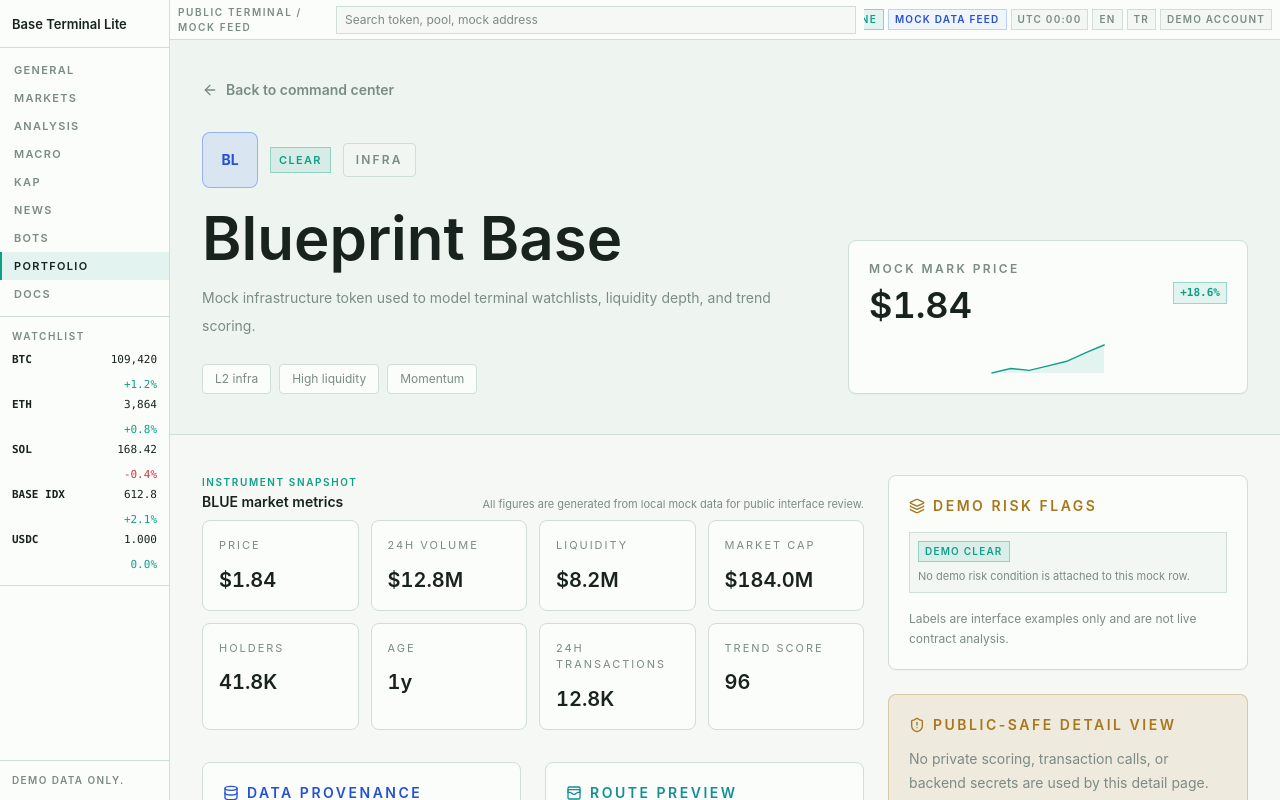
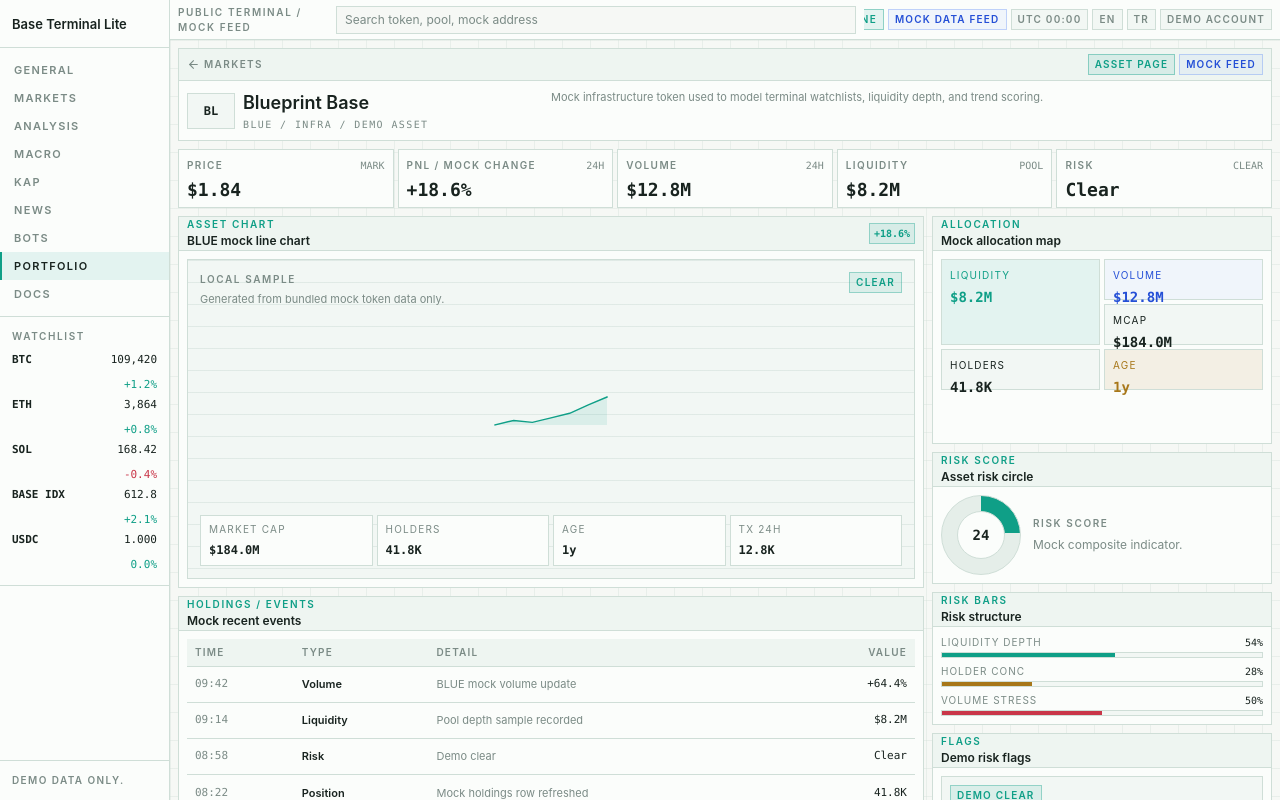
Before and after one commit to Edizemre1/base-market-terminal-lite, a Next.js app: page /tokens/blue in a window 1280 px wide. Shown: the top 800 px of the page. Built offline with nearby package versions, Linux system fonts and the light colour scheme.

Commit message:
style: rebuild token asset terminal

```diff
--- a/src/app/tokens/[symbol]/page.tsx
+++ b/src/app/tokens/[symbol]/page.tsx
@@ -1,25 +1,27 @@
 import type { Metadata } from "next";
 import Link from "next/link";
 import { notFound } from "next/navigation";
-import {
-  ArrowLeft,
-  ArrowRight,
-  Database,
-  Layers,
-  ShieldAlert,
-  WalletCards
-} from "lucide-react";
+import { ArrowLeft } from "lucide-react";
 import { PriceChange } from "@/components/PriceChange";
 import { RiskBadge, RiskFlagList } from "@/components/RiskBadge";
-import { SectionHeader } from "@/components/SectionHeader";
 import { Sparkline } from "@/components/Sparkline";
+import {
+  DonutMetric,
+  MiniBarList,
+  RecentEventsTable,
+  StatusPill,
+  TerminalPanel,
+  Treemap
+} from "@/components/TerminalWidgets";
 import { getTokenBySymbol, mockBaseTokens } from "@/data/mockTokens";
 import {
   formatAge,
   formatCompactCurrency,
   formatCurrency,
-  formatNumber
+  formatNumber,
+  formatPercent
 } from "@/lib/format";
+import type { RiskLevel, TokenMarketSnapshot } from "@/types/market";
 
 type TokenPageProps = {
   params: Promise<{
@@ -55,168 +57,243 @@ export default async function TokenDetailPage({ params }: TokenPageProps) {
     notFound();
   }
 
-  const stats = [
-    ["Price", formatCurrency(token.priceUsd, token.priceUsd < 0.1 ? 4 : 2)],
-    ["24h volume", formatCompactCurrency(token.volume24h)],
-    ["Liquidity", formatCompactCurrency(token.liquidityUsd)],
-    ["Market cap", formatCompactCurrency(token.marketCapUsd)],
-    ["Holders", formatNumber(token.holders)],
-    ["Age", formatAge(token.ageHours)],
-    ["24h transactions", formatNumber(token.transactions24h)],
-    ["Trend score", token.trendScore.toString()]
+  const headerMetrics = [
+    {
+      label: "Price",
+      value: formatCurrency(token.priceUsd, token.priceUsd < 0.1 ? 4 : 2),
+      meta: "mark"
+    },
+    { label: "PNL / mock change", value: formatPercent(token.priceChange24h), meta: "24h" },
+    { label: "Volume", value: formatCompactCurrency(token.volume24h), meta: "24h" },
+    { label: "Liquidity", value: formatCompactCurrency(token.liquidityUsd), meta: "pool" },
+    { label: "Risk", value: riskLabel(token.riskLevel), meta: token.riskLevel }
   ];
 
+  const events = buildRecentEvents(token);
+
   return (
-    <main className="bg-base-black">
-      <section className="border-b border-base-line bg-base-raised">
-        <div className="mx-auto max-w-7xl px-4 py-10 sm:px-6 lg:px-8">
+    <main className="terminal-grid min-h-[calc(100vh-40px)] bg-base-black p-2">
+      <section className="mb-2 border border-base-line bg-base-panel">
+        <div className="flex min-h-8 items-center justify-between border-b border-base-line bg-base-raised px-2">
           <Link
             href="/dashboard"
-            className="mb-8 inline-flex items-center gap-2 text-sm font-semibold text-base-muted transition hover:text-base-electric"
+            className="inline-flex items-center gap-1 text-[10px] font-semibold uppercase tracking-[0.14em] text-base-muted hover:text-base-mint"
           >
-            <ArrowLeft size={16} aria-hidden="true" />
-            Back to command center
+            <ArrowLeft size={13} aria-hidden="true" />
+            Markets
           </Link>
+          <div className="flex items-center gap-1">
+            <StatusPill label="Asset page" />
+            <StatusPill label="Mock feed" tone="blue" />
+          </div>
+        </div>
 
-          <div className="grid gap-8 lg:grid-cols-[1fr_400px] lg:items-end">
+        <div className="grid gap-2 p-2 lg:grid-cols-[minmax(240px,1fr)_2fr]">
+          <div className="flex items-center gap-2">
+            <span className="flex h-9 w-12 items-center justify-center border border-base-line bg-base-elevated font-mono text-[12px] font-semibold text-base-text">
+              {token.symbol.slice(0, 2)}
+            </span>
             <div>
-              <div className="mb-5 flex flex-wrap items-center gap-3">
-                <span className="flex h-14 w-14 items-center justify-center rounded-lg border border-base-blue/40 bg-base-blue/10 text-sm font-bold text-base-electric">
-                  {token.symbol.slice(0, 2)}
-                </span>
-                <RiskBadge level={token.riskLevel} />
-                <span className="rounded border border-base-line bg-base-elevated/70 px-3 py-2 text-xs font-semibold uppercase tracking-[0.18em] text-base-muted">
-                  {token.category}
-                </span>
-              </div>
+              <h1 className="text-lg font-semibold text-base-text">{token.name}</h1>
+              <p className="font-mono text-[10px] uppercase tracking-[0.14em] text-base-muted">
+                {token.symbol} / {token.category} / demo asset
+              </p>
+            </div>
+          </div>
+          <p className="text-[11px] leading-4 text-base-muted">{token.description}</p>
+        </div>
+      </section>
 
-              <h1 className="text-4xl font-semibold text-base-text md:text-6xl">
-                {token.name}
-              </h1>
-              <p className="mt-4 max-w-3xl text-sm leading-7 text-base-muted">
-                {token.description}
+      <section className="mb-2 grid gap-1 md:grid-cols-5">
+        {headerMetrics.map((metric) => (
+          <article key={metric.label} className="border border-base-line bg-base-panel p-2">
+            <div className="flex items-center justify-between gap-2">
+              <p className="text-[10px] font-semibold uppercase tracking-[0.14em] text-base-muted">
+                {metric.label}
               </p>
+              <span className="font-mono text-[10px] uppercase text-base-muted">
+                {metric.meta}
+              </span>
+            </div>
+            <p className="mt-2 font-mono text-lg font-semibold leading-none text-base-text">
+              {metric.value}
+            </p>
+          </article>
+        ))}
+      </section>
 
-              <div className="mt-6 flex flex-wrap gap-2">
-                {token.tags.map((tag) => (
-                  <span
-                    key={tag}
-                    className="rounded border border-base-line bg-base-panel px-3 py-1.5 text-xs text-base-muted"
-                  >
-                    {tag}
-                  </span>
-                ))}
-              </div>
-            </div>
-
-            <div className="rounded-lg border border-base-line bg-base-panel p-5 shadow-panel">
-              <div className="mb-5 flex items-center justify-between gap-4">
+      <section className="grid gap-2 xl:grid-cols-[minmax(0,1fr)_340px]">
+        <div className="space-y-2">
+          <TerminalPanel
+            label="ASSET CHART"
+            title={`${token.symbol} mock line chart`}
+            meta={<PriceChange value={token.priceChange24h} compact />}
+          >
+            <div className="market-scanline flex min-h-[320px] flex-col justify-between border border-base-line bg-base-elevated p-3">
+              <div className="flex items-start justify-between gap-3">
                 <div>
-                  <p className="text-xs font-semibold uppercase tracking-[0.2em] text-base-muted">
-                    Mock mark price
+                  <p className="text-[10px] font-semibold uppercase tracking-[0.16em] text-base-muted">
+                    Local sample
                   </p>
-                  <p className="mt-2 text-4xl font-semibold tabular-nums text-base-text">
-                    {formatCurrency(token.priceUsd, token.priceUsd < 0.1 ? 4 : 2)}
+                  <p className="mt-1 text-[11px] leading-4 text-base-muted">
+                    Generated from bundled mock token data only.
                   </p>
                 </div>
-                <PriceChange value={token.priceChange24h} />
+                <RiskBadge level={token.riskLevel} compact />
               </div>
               <Sparkline
                 points={token.sparkline}
                 positive={token.priceChange24h >= 0}
-                className="h-24 w-full"
+                className="my-8 h-40 w-full"
               />
+              <div className="grid gap-1 md:grid-cols-4">
+                <ChartStat label="Market cap" value={formatCompactCurrency(token.marketCapUsd)} />
+                <ChartStat label="Holders" value={formatNumber(token.holders)} />
+                <ChartStat label="Age" value={formatAge(token.ageHours)} />
+                <ChartStat label="Tx 24h" value={formatNumber(token.transactions24h)} />
+              </div>
             </div>
-          </div>
-        </div>
-      </section>
+          </TerminalPanel>
 
-      <section className="mx-auto grid max-w-7xl gap-6 px-4 py-10 sm:px-6 lg:grid-cols-[1fr_360px] lg:px-8">
-        <div className="space-y-8">
-          <div>
-            <SectionHeader
-              eyebrow="Instrument snapshot"
-              title={`${token.symbol} market metrics`}
-              description="All figures are generated from local mock data for public interface review."
-            />
-            <div className="grid gap-3 sm:grid-cols-2 xl:grid-cols-4">
-              {stats.map(([label, value]) => (
-                <div
-                  key={label}
-                  className="rounded-lg border border-base-line bg-base-panel p-4"
-                >
-                  <p className="text-[11px] uppercase tracking-[0.18em] text-base-muted">
-                    {label}
-                  </p>
-                  <p className="mt-3 text-xl font-semibold tabular-nums text-base-text">
-                    {value}
-                  </p>
-                </div>
-              ))}
-            </div>
-          </div>
-
-          <div className="grid gap-6 md:grid-cols-2">
-            <div className="rounded-lg border border-base-line bg-base-panel p-5 shadow-panel">
-              <div className="mb-4 flex items-center gap-2 text-sm font-semibold uppercase tracking-[0.18em] text-base-electric">
-                <Database size={16} aria-hidden="true" />
-                Data provenance
-              </div>
-              <p className="text-sm leading-7 text-base-muted">
-                This page reads from the bundled TypeScript mock dataset. The
-                demo address below is not a contract address and must not be
-                used for onchain lookups.
-              </p>
-              <code className="mt-4 block overflow-x-auto rounded border border-base-line bg-base-black/50 px-3 py-2 text-xs text-base-electric">
-                {token.demoAddress}
-              </code>
-            </div>
-
-            <div className="rounded-lg border border-base-line bg-base-panel p-5 shadow-panel">
-              <div className="mb-4 flex items-center gap-2 text-sm font-semibold uppercase tracking-[0.18em] text-base-cyan">
-                <WalletCards size={16} aria-hidden="true" />
-                Route preview
-              </div>
-              <p className="text-sm leading-7 text-base-muted">
-                Preview a UI-only quote with wallet connection, signing, and
-                routing left as future integration boundaries.
-              </p>
-              <Link
-                href="/swap"
-                className="mt-5 inline-flex min-h-10 items-center gap-2 rounded-lg border border-base-blue/50 bg-base-blue px-3 py-2 text-sm font-semibold text-white transition hover:bg-base-electric"
-              >
-                Open preview
-                <ArrowRight size={16} aria-hidden="true" />
-              </Link>
-            </div>
-          </div>
+          <TerminalPanel label="HOLDINGS / EVENTS" title="Mock recent events">
+            <RecentEventsTable events={events} />
+          </TerminalPanel>
         </div>
 
-        <aside className="space-y-6">
-          <div className="rounded-lg border border-base-line bg-base-panel p-5 shadow-panel">
-            <div className="mb-4 flex items-center gap-2 text-sm font-semibold uppercase tracking-[0.18em] text-base-amber">
-              <Layers size={16} aria-hidden="true" />
-              Demo risk flags
-            </div>
+        <aside className="space-y-2">
+          <TerminalPanel label="ALLOCATION" title="Mock allocation map">
+            <Treemap
+              items={[
+                {
+                  label: "Liquidity",
+                  value: formatCompactCurrency(token.liquidityUsd),
+                  className: "col-span-2 row-span-2 bg-base-mint/10 text-base-mint"
+                },
+                {
+                  label: "Volume",
+                  value: formatCompactCurrency(token.volume24h),
+                  className: "col-span-2 bg-base-blue/5 text-base-electric"
+                },
+                {
+                  label: "Mcap",
+                  value: formatCompactCurrency(token.marketCapUsd),
+                  className: "col-span-2 bg-base-elevated text-base-text"
+                },
+                {
+                  label: "Holders",
+                  value: formatNumber(token.holders),
+                  className: "col-span-2 bg-base-elevated text-base-text"
+                },
+                {
+                  label: "Age",
+                  value: formatAge(token.ageHours),
+                  className: "col-span-2 bg-base-amber/10 text-base-amber"
+                }
+              ]}
+            />
+          </TerminalPanel>
+
+          <TerminalPanel label="RISK SCORE" title="Asset risk circle">
+            <DonutMetric value={riskScore(token.riskLevel)} label="Risk score" />
+          </TerminalPanel>
+
+          <TerminalPanel label="RISK BARS" title="Risk structure">
+            <MiniBarList
+              items={[
+                { label: "Liquidity depth", value: liquidityDepth(token), tone: "mint" },
+                { label: "Holder conc", value: holderConcentration(token.riskLevel), tone: "amber" },
+                { label: "Volume stress", value: volumeStress(token), tone: "rose" }
+              ]}
+            />
+          </TerminalPanel>
+
+          <TerminalPanel label="FLAGS" title="Demo risk flags">
             <RiskFlagList flags={token.riskFlags} />
-            <p className="mt-4 text-xs leading-5 text-base-muted">
-              Labels are interface examples only and are not live contract
-              analysis.
-            </p>
-          </div>
-
-          <div className="rounded-lg border border-base-amber/30 bg-base-amber/10 p-5">
-            <div className="mb-3 flex items-center gap-2 text-sm font-semibold uppercase tracking-[0.18em] text-base-amber">
-              <ShieldAlert size={16} aria-hidden="true" />
-              Public-safe detail view
-            </div>
-            <p className="text-sm leading-6 text-base-muted">
-              No private scoring, transaction calls, or backend secrets are used
-              by this detail page.
-            </p>
-          </div>
+          </TerminalPanel>
         </aside>
       </section>
     </main>
   );
 }
+
+function ChartStat({ label, value }: { label: string; value: string }) {
+  return (
+    <div className="border border-base-line bg-base-panel px-2 py-1.5">
+      <p className="text-[10px] uppercase tracking-[0.12em] text-base-muted">{label}</p>
+      <p className="mt-1 font-mono text-[12px] font-semibold text-base-text">{value}</p>
+    </div>
+  );
+}
+
+function riskLabel(level: RiskLevel) {
+  const labels = {
+    clear: "Clear",
+    watch: "Watch",
+    elevated: "Elevated",
+    high: "High"
+  };
+
+  return labels[level];
+}
+
+function riskScore(level: RiskLevel) {
+  const scores = {
+    clear: 24,
+    watch: 46,
+    elevated: 68,
+    high: 88
+  };
+
+  return scores[level];
+}
+
+function holderConcentration(level: RiskLevel) {
+  const values = {
+    clear: 28,
+    watch: 43,
+    elevated: 67,
+    high: 82
+  };
+
+  return values[level];
+}
+
+function liquidityDepth(token: TokenMarketSnapshot) {
+  return Math.max(18, Math.min(94, Math.round((token.liquidityUsd / 15000000) * 100)));
+}
+
+function volumeStress(token: TokenMarketSnapshot) {
+  return Math.max(
+    12,
+    Math.min(96, Math.round((token.volume24h / Math.max(token.liquidityUsd, 1)) * 32))
+  );
+}
+
+function buildRecentEvents(token: TokenMarketSnapshot) {
+  return [
+    {
+      time: "09:42",
+      label: "Volume",
+      detail: `${token.symbol} mock volume update`,
+      value: formatPercent(token.volumeChange24h)
+    },
+    {
+      time: "09:14",
+      label: "Liquidity",
+      detail: "Pool depth sample recorded",
+      value: formatCompactCurrency(token.liquidityUsd)
+    },
+    {
+      time: "08:58",
+      label: "Risk",
+      detail: token.riskFlags[0]?.label ?? "Demo clear",
+      value: riskLabel(token.riskLevel)
+    },
+    {
+      time: "08:22",
+      label: "Position",
+      detail: "Mock holdings row refreshed",
+      value: formatNumber(token.holders)
+    }
+  ];
+}
```
